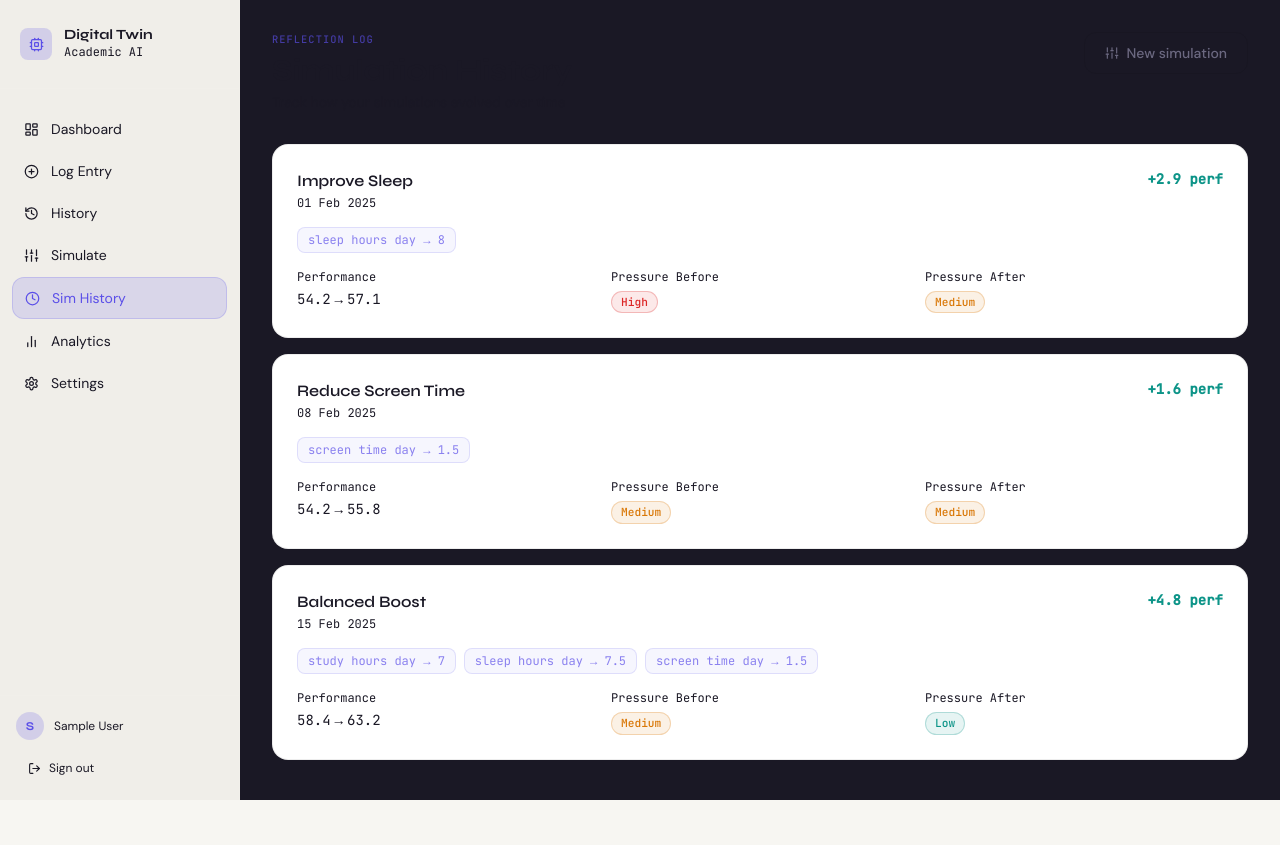
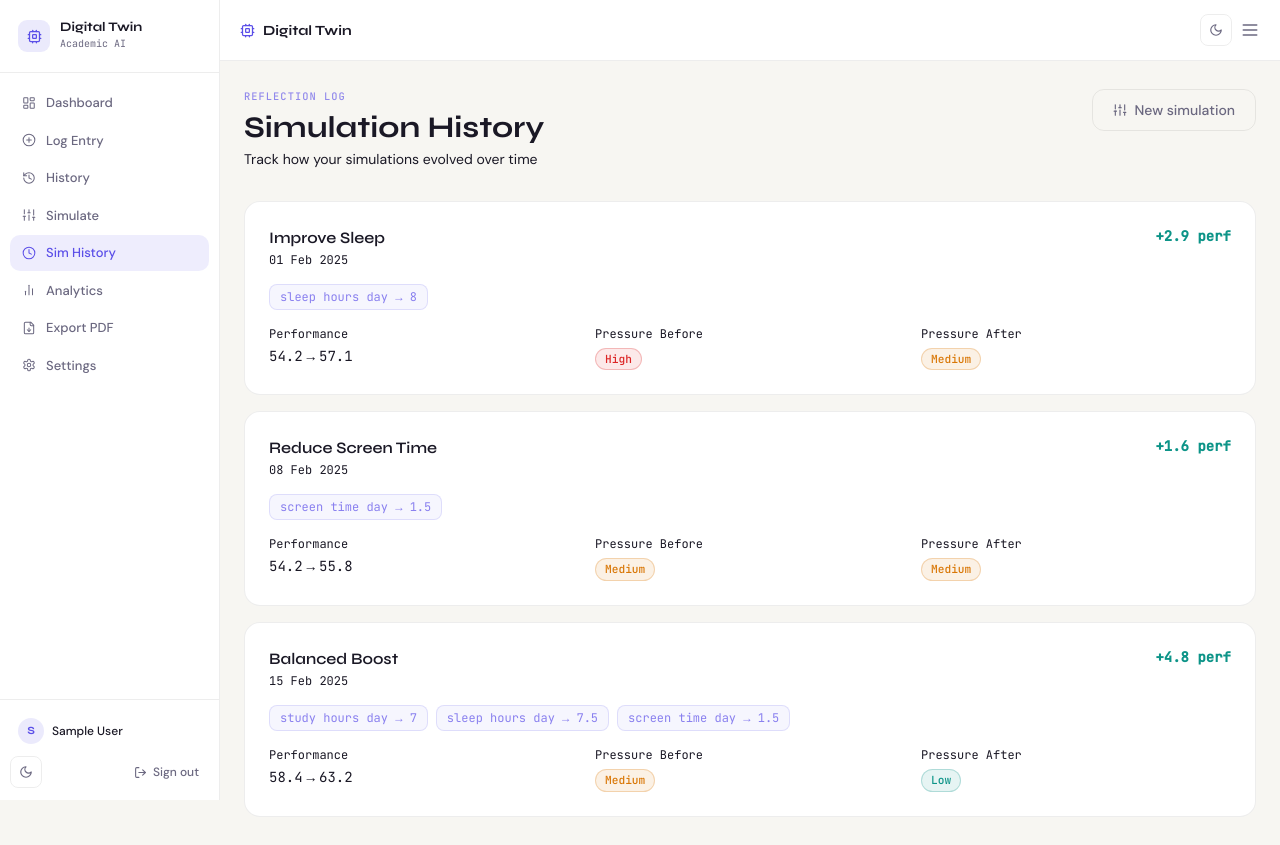
Before and after one commit to krishsinghal-5961/minor2-digital-twin, a React (Vite) app in the folder frontend/: page /app/sim-history in a window 1280 px wide. Before the commit the page ends 800 px from the top, so only its background shows below. Built offline with nearby package versions, Linux system fonts and the light colour scheme; no server answers; sample sign-in values are in the browser's storage.

Commit message:
Update Layout.jsx

```diff
--- a/frontend/src/components/Layout.jsx
+++ b/frontend/src/components/Layout.jsx
@@ -1,19 +1,21 @@
 import { Outlet, NavLink, useNavigate } from 'react-router-dom'
 import { useAuth } from '../hooks/useAuth'
+import ThemeToggle from './ThemeToggle'
 import {
   LayoutDashboard, History, Sliders, PlusCircle,
-  Settings, LogOut, Cpu, Menu, X, BarChart2, Clock
+  Settings, LogOut, Cpu, Menu, X, BarChart2, Clock, FileDown
 } from 'lucide-react'
 import { useState } from 'react'
 
 const navItems = [
-  { to:'/app',             label:'Dashboard',    icon:LayoutDashboard, end:true },
-  { to:'/app/log',         label:'Log Entry',    icon:PlusCircle },
-  { to:'/app/history',     label:'History',      icon:History },
-  { to:'/app/simulate',    label:'Simulate',     icon:Sliders },
-  { to:'/app/sim-history', label:'Sim History',  icon:Clock },
-  { to:'/app/analytics',   label:'Analytics',    icon:BarChart2 },
-  { to:'/app/settings',    label:'Settings',     icon:Settings },
+  { to:'/app',             label:'Dashboard',   icon:LayoutDashboard, end:true },
+  { to:'/app/log',         label:'Log Entry',   icon:PlusCircle },
+  { to:'/app/history',     label:'History',     icon:History },
+  { to:'/app/simulate',    label:'Simulate',    icon:Sliders },
+  { to:'/app/sim-history', label:'Sim History', icon:Clock },
+  { to:'/app/analytics',   label:'Analytics',   icon:BarChart2 },
+  { to:'/app/export',      label:'Export PDF',  icon:FileDown },
+  { to:'/app/settings',    label:'Settings',    icon:Settings },
 ]
 
 export default function Layout() {
@@ -24,67 +26,123 @@ export default function Layout() {
   const handleLogout = async () => { await logout(); navigate('/') }
 
   return (
-    <div className="min-h-screen bg-ink flex">
-      <aside className={`
-        fixed inset-y-0 left-0 z-50 w-60 bg-lead border-r border-white/5
-        flex flex-col transition-transform duration-300
-        ${open?'translate-x-0':'-translate-x-full'}
-        lg:translate-x-0 lg:static lg:flex
-      `}>
-        <div className="px-5 py-7 flex items-center gap-3 border-b border-white/5">
-          <div className="w-8 h-8 rounded-lg bg-accent/20 flex items-center justify-center">
-            <Cpu size={15} className="text-accent"/>
+    <div style={{minHeight:'100vh', display:'flex', background:'var(--color-surface)'}}>
+
+      {/* Sidebar */}
+      <aside style={{
+        position:'fixed', inset:'0 auto 0 0', zIndex:50,
+        width:220,
+        background:'var(--color-card)',
+        borderRight:'1px solid var(--color-border)',
+        display:'flex', flexDirection:'column',
+        transform: open ? 'translateX(0)' : 'translateX(-100%)',
+        transition:'transform 0.25s cubic-bezier(0.16,1,0.3,1)',
+      }}
+      className="lg:!transform-none lg:!translate-x-0 lg:static lg:flex">
+
+        {/* Logo */}
+        <div style={{
+          padding:'1.25rem 1.125rem',
+          borderBottom:'1px solid var(--color-border)',
+          display:'flex', alignItems:'center', gap:10,
+        }}>
+          <div style={{
+            width:32, height:32, borderRadius:9,
+            background:'rgba(91,79,232,0.12)',
+            display:'flex', alignItems:'center', justifyContent:'center',
+          }}>
+            <Cpu size={15} color="#5B4FE8"/>
           </div>
           <div>
-            <p className="font-display font-bold text-paper text-sm leading-none">Digital Twin</p>
-            <p className="text-paper/30 text-xs font-mono mt-0.5">Academic AI</p>
+            <p style={{fontFamily:'Syne,sans-serif', fontWeight:700, fontSize:'0.8125rem', color:'var(--color-paper)', lineHeight:1}}>
+              Digital Twin
+            </p>
+            <p style={{fontFamily:'JetBrains Mono,monospace', fontSize:'0.625rem', color:'var(--color-muted)', marginTop:2}}>
+              Academic AI
+            </p>
           </div>
         </div>
 
-        <nav className="flex-1 px-3 py-5 space-y-0.5 overflow-y-auto">
+        {/* Nav */}
+        <nav style={{flex:1, padding:'0.75rem 0.625rem', overflowY:'auto', display:'flex', flexDirection:'column', gap:2}}>
           {navItems.map(({ to, label, icon:Icon, end }) => (
             <NavLink key={to} to={to} end={end} onClick={() => setOpen(false)}
-              className={({ isActive }) => `
-                flex items-center gap-3 px-3 py-2.5 rounded-xl text-sm font-body transition-all duration-200
-                ${isActive
-                  ?'bg-accent/15 text-accent border border-accent/20'
-                  :'text-paper/40 hover:text-paper hover:bg-white/5'}
-              `}>
-              <Icon size={15}/>{label}
+              className={({ isActive }) => `nav-item ${isActive ? 'active' : ''}`}>
+              <Icon size={14} strokeWidth={1.75}/>{label}
             </NavLink>
           ))}
         </nav>
 
-        <div className="px-4 py-4 border-t border-white/5">
-          <div className="flex items-center gap-2.5 mb-3">
-            <div className="w-7 h-7 rounded-full bg-accent/20 flex items-center justify-center text-accent font-display font-bold text-xs">
-              {user?.name?.[0]?.toUpperCase()||'U'}
+        {/* Footer */}
+        <div style={{padding:'0.75rem 0.625rem', borderTop:'1px solid var(--color-border)', display:'flex', flexDirection:'column', gap:6}}>
+          <div style={{display:'flex', alignItems:'center', gap:8, padding:'6px 8px', borderRadius:8}}>
+            <div style={{
+              width:26, height:26, borderRadius:'50%', flexShrink:0,
+              background:'rgba(91,79,232,0.12)',
+              display:'flex', alignItems:'center', justifyContent:'center',
+              fontFamily:'Syne,sans-serif', fontWeight:700, fontSize:'0.6875rem', color:'#5B4FE8',
+            }}>
+              {user?.name?.[0]?.toUpperCase() || 'U'}
             </div>
-            <div className="flex-1 min-w-0">
-              <p className="text-paper text-xs font-body truncate">{user?.name}</p>
-              <p className="text-paper/30 text-xs font-mono truncate">{user?.goal?.replace(/_/g,' ')}</p>
+            <div style={{flex:1, minWidth:0}}>
+              <p style={{fontFamily:'DM Sans,sans-serif', fontWeight:500, fontSize:'0.75rem', color:'var(--color-paper)', overflow:'hidden', textOverflow:'ellipsis', whiteSpace:'nowrap'}}>
+                {user?.name}
+              </p>
+              <p style={{fontFamily:'JetBrains Mono,monospace', fontSize:'0.6rem', color:'var(--color-muted)', overflow:'hidden', textOverflow:'ellipsis', whiteSpace:'nowrap', textTransform:'capitalize'}}>
+                {user?.goal?.replace(/_/g,' ')}
+              </p>
             </div>
           </div>
-          <button onClick={handleLogout}
-            className="w-full flex items-center gap-2 px-3 py-2 rounded-lg text-paper/30 hover:text-risk-high hover:bg-risk-high/5 text-xs transition-all duration-200">
-            <LogOut size={13}/> Sign out
-          </button>
+          <div style={{display:'flex', alignItems:'center', justifyContent:'space-between', gap:4}}>
+            <ThemeToggle compact/>
+            <button onClick={handleLogout}
+              style={{
+                display:'flex', alignItems:'center', gap:6,
+                padding:'5px 10px', borderRadius:8,
+                background:'transparent', border:'none',
+                fontFamily:'DM Sans,sans-serif', fontWeight:500, fontSize:'0.75rem',
+                color:'var(--color-muted)', cursor:'pointer', transition:'color 0.15s',
+              }}
+              onMouseEnter={e=>{e.currentTarget.style.color='#DC2626'}}
+              onMouseLeave={e=>{e.currentTarget.style.color='var(--color-muted)'}}>
+              <LogOut size={13}/> Sign out
+            </button>
+          </div>
         </div>
       </aside>
 
-      {open && <div className="fixed inset-0 z-40 bg-ink/80 lg:hidden" onClick={() => setOpen(false)}/>}
+      {/* Mobile overlay */}
+      {open && (
+        <div onClick={() => setOpen(false)}
+          style={{position:'fixed', inset:0, zIndex:40, background:'rgba(0,0,0,0.4)', backdropFilter:'blur(2px)'}}
+          className="lg:hidden"/>
+      )}
 
-      <div className="flex-1 flex flex-col min-w-0">
-        <header className="lg:hidden flex items-center justify-between px-5 py-4 border-b border-white/5">
-          <div className="flex items-center gap-2">
-            <Cpu size={15} className="text-accent"/>
-            <span className="font-display font-bold text-sm">Digital Twin</span>
+      {/* Main content */}
+      <div style={{flex:1, display:'flex', flexDirection:'column', minWidth:0}} className="lg:ml-[220px]">
+        {/* Mobile topbar */}
+        <header className="lg:hidden" style={{
+          display:'flex', alignItems:'center', justifyContent:'space-between',
+          padding:'0.875rem 1.25rem',
+          borderBottom:'1px solid var(--color-border)',
+          background:'var(--color-card)',
+          position:'sticky', top:0, zIndex:30,
+        }}>
+          <div style={{display:'flex', alignItems:'center', gap:8}}>
+            <Cpu size={15} color="#5B4FE8"/>
+            <span style={{fontFamily:'Syne,sans-serif', fontWeight:700, fontSize:'0.875rem', color:'var(--color-paper)'}}>
+              Digital Twin
+            </span>
           </div>
-          <button onClick={() => setOpen(!open)} className="text-paper/60 hover:text-paper">
-            {open ? <X size={20}/> : <Menu size={20}/>}
-          </button>
+          <div style={{display:'flex', alignItems:'center', gap:8}}>
+            <ThemeToggle compact/>
+            <button onClick={() => setOpen(!open)} style={{background:'none', border:'none', cursor:'pointer', color:'var(--color-muted)'}}>
+              {open ? <X size={20}/> : <Menu size={20}/>}
+            </button>
+          </div>
         </header>
-        <main className="flex-1 overflow-auto p-5 lg:p-8">
+
+        <main style={{flex:1, overflowY:'auto', padding:'1.75rem 1.5rem'}} className="lg:p-8">
           <Outlet/>
         </main>
       </div>
```
